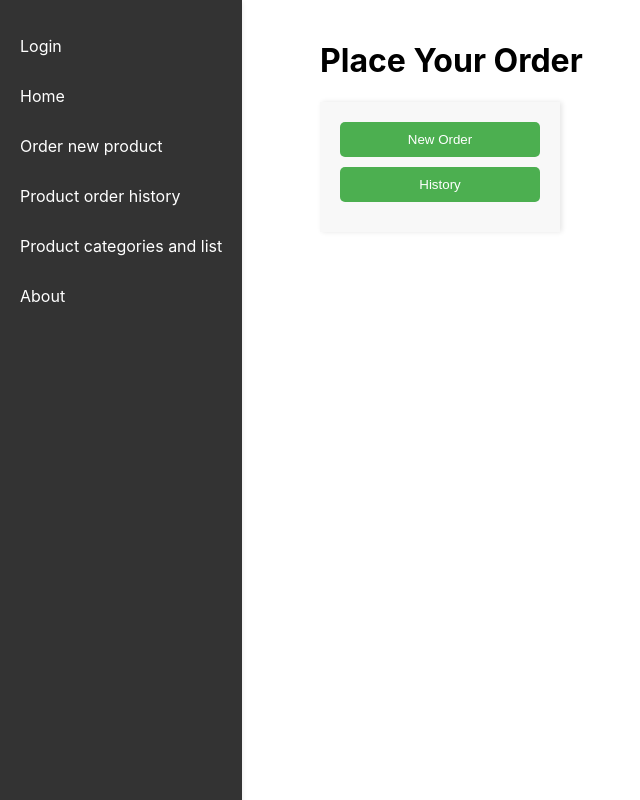
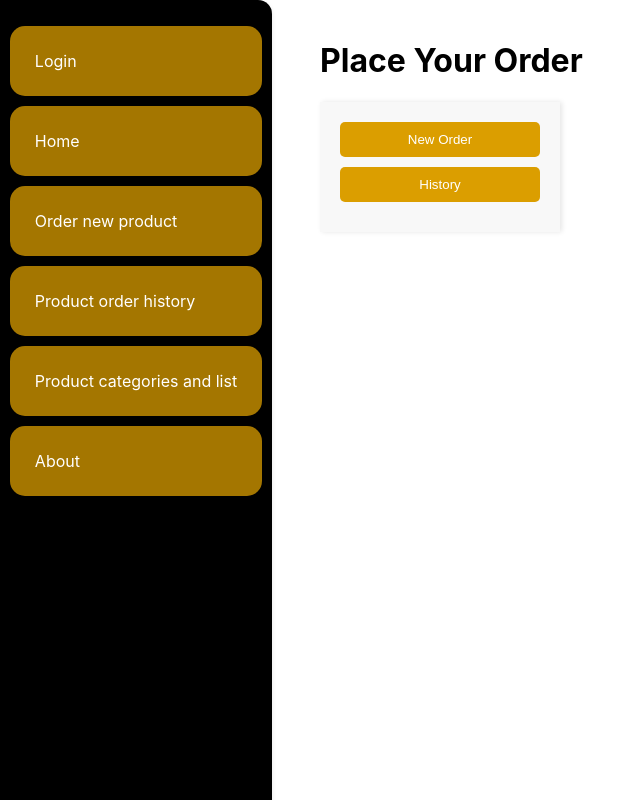
Before and after one commit to Makarovsky2222/groceries_shop_ITC, a React (Create React App) app in the folder arun-shop/: page /order in a window 1280 px wide. Shown: the whole page, without its empty margins (0-640 px from the left). Built offline with nearby package versions, Linux system fonts and the light colour scheme.

Commit message:
Improved form for ordering and css styling

```diff
--- a/arun-shop/src/components/Navigation.css
+++ b/arun-shop/src/components/Navigation.css
@@ -1,6 +1,7 @@
 /* Navigation.css */
 nav {
-    background-color: #333;
+  border-radius: 0px 14px 14px 0px;
+  background: #000;
   padding: 10px;
   box-shadow: 0 2px 5px rgba(0, 0, 0, 0.1);
   height: 100vh;
@@ -19,6 +20,11 @@ nav {
 
 li {
   margin-bottom: 10px;
+  border-radius: 15px;
+  background: rgba(219, 158, 0, 0.75);
+  padding: 15px 15.142px 15px 14.858px;
+  justify-content: center;
+  align-items: center;
 }
 
 a {
--- a/arun-shop/src/components/Orders/OrderForm.js
+++ b/arun-shop/src/components/Orders/OrderForm.js
@@ -1,4 +1,3 @@
-// OrderForm.js
 import React from "react";
 
 const OrderForm = ({
@@ -8,7 +7,28 @@ const OrderForm = ({
   locations,
   handleOrderSubmit,
   setOrderFormOpen,
-}) => (
+}) => {
+  const isFormValid = () => {
+    // Check if all required fields are filled
+    return (
+      newOrder.id &&
+      newOrder.date &&
+      newOrder.author &&
+      newOrder.location &&
+      newOrder.selectedCategory
+    );
+  };
+
+  const handleSubmit = () => {
+    if (isFormValid()) {
+      // Only submit the order if the form is valid
+      handleOrderSubmit(newOrder);
+    } else {
+      alert("Please fill in all fields before submitting the order.");
+    }
+  };
+
+  return (
     <div className="order-form-window">
       {/* Order form content */}
       <label>ID:</label>
@@ -37,7 +57,8 @@ const OrderForm = ({
       <select
         value={newOrder.location}
         onChange={(e) => setNewOrder({ ...newOrder, location: e.target.value })}
-    ><option value="">Select a Location for delivery</option>
+      >
+        <option value="">Select a Location for delivery</option>
         {locations.map((location) => (
           <option key={location} value={location}>
             {location}
@@ -62,11 +83,12 @@ const OrderForm = ({
       </select>
 
       {/* Submit button */}
-    <button onClick={() => handleOrderSubmit(newOrder)}>Submit Order</button>
+      <button onClick={handleSubmit}>Submit Order</button>
 
       {/* Close button */}
       <button onClick={() => setOrderFormOpen(false)}>Close</button>
     </div>
   );
+};
 
 export default OrderForm;
--- a/arun-shop/src/components/Orders/OrderList.js
+++ b/arun-shop/src/components/Orders/OrderList.js
@@ -6,7 +6,7 @@ const OrderList = ({ currentView, orders, filterAndSortOrders }) => (
     <h2>
       {currentView === "currentOrders" ? "Current" : "Completed"} Orders
     </h2>
-    {["Amount", "Date", "Author", "Status"].map((option) => (
+    {["Amount", "Date", "Author"].map((option) => (
       <button key={option} onClick={() => filterAndSortOrders(option)}>
         Sort by {option}
       </button>
--- a/arun-shop/src/components/Orders/OrderProduct.css
+++ b/arun-shop/src/components/Orders/OrderProduct.css
@@ -75,7 +75,8 @@
   width: 100%;
   padding: 10px;
   margin-bottom: 10px;
-  background: #4caf50;
+  border-radius: 4px;
+  background: var(--Primary, #DB9E00);
   color: white;
   border: none;
   border-radius: 5px;
@@ -96,17 +97,19 @@
 .order-list-container {
   background: #fff;
   padding: 20px;
+  width: 800px;
   border: 1px solid #ddd;
   border-radius: 10px;
   box-shadow: 0 4px 8px rgba(0, 0, 0, 0.1);
   margin-top: 20px;
-  text-align: center; /* Center text in the order-list-container */
+  text-align: center;
 }
 
 .order-list-container table {
   width: 100%;
   border-collapse: collapse;
   margin-top: 15px;
+  gap: 15px;
 }
 
 .order-list-container th,
@@ -117,18 +120,20 @@
 }
 
 .order-list-container th {
-  background-color: #4caf50;
+  background-color: #ff7f50; /* Changed to a more orange color */
   color: white;
 }
 
 .order-list-container td {
-  background-color: #f8f8f8;
+  border-radius: 6.449px;
+  background: rgba(229, 229, 229, 0.80);
 }
 
 .order-list-container button {
   margin-top: 10px;
+  margin-right: 10px;
   padding: 10px;
-  background: #4caf50;
+  background: #ff7f50; /* Changed to a more orange color */
   color: white;
   border: none;
   border-radius: 5px;
@@ -137,5 +142,5 @@
 }
 
 .order-list-container button:hover {
-  background-color: #45a049;
+  background-color: #e5673f; /* Darker orange on hover */
 }
--- a/arun-shop/src/components/Orders/OrderProduct.js
+++ b/arun-shop/src/components/Orders/OrderProduct.js
@@ -103,7 +103,6 @@ const OrderProduct = () => {
       <div className="order-form-container">
         {isOrderFormOpen && renderOrderForm()}
         {currentView === "currentOrders" && renderOrderList()}
-        {/* Similar logic for completedOrders view */}
       </div>
     </div>
   );
```
Lines whose indentation alone changed are shown as unchanged.
